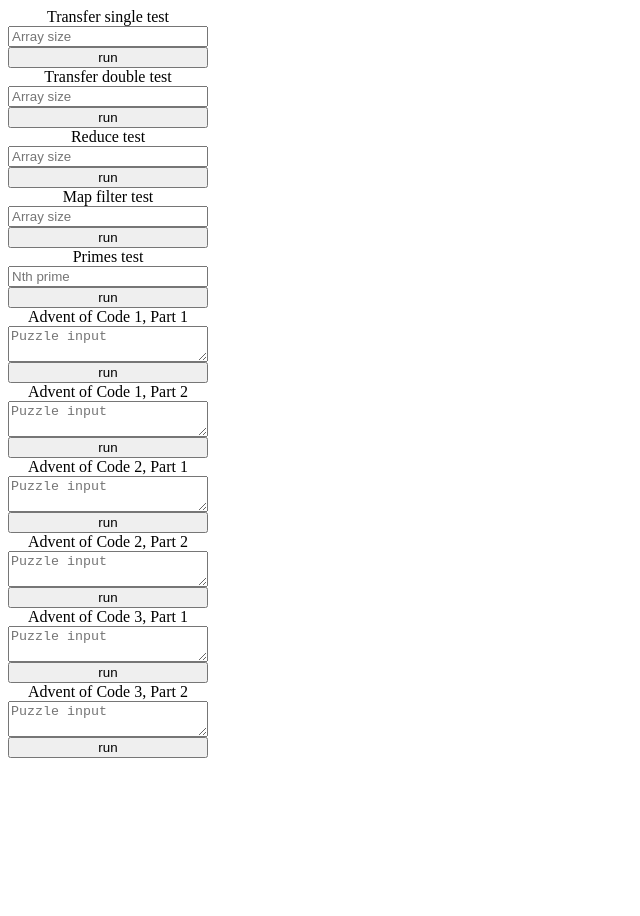
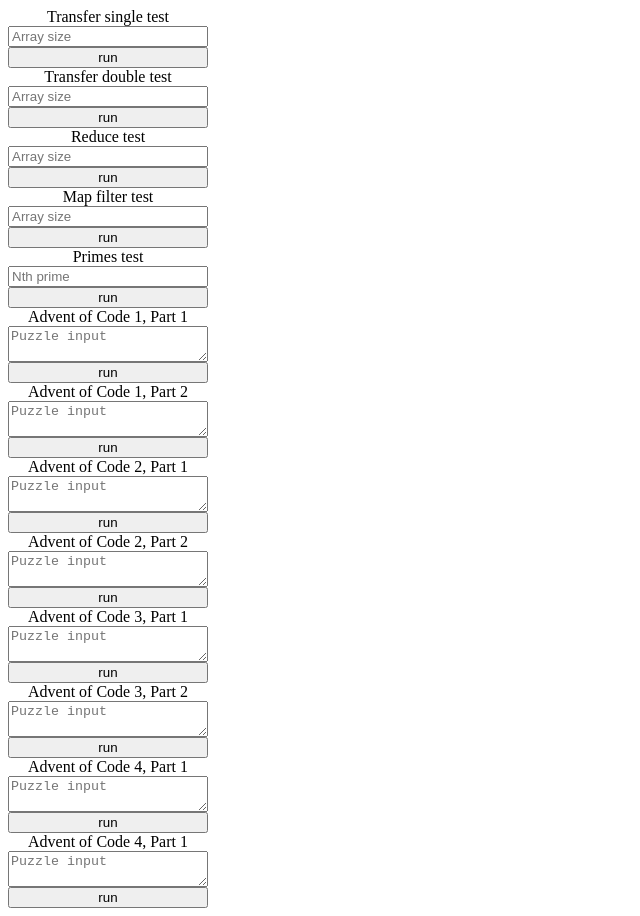
Before and after one commit to mewhhaha/wasm-example, a React app in the folder web/: page / in a window 1280 px wide. Shown: the whole page, without its empty margins (0-640 px from the left). Before the commit the page ends 800 px from the top, so only its background shows below. Built offline with nearby package versions, Linux system fonts and the light colour scheme; the HTML template or start-up script is replaced by a standard one.

Commit message:
Add solutions for day 4

```diff
--- /dev/null
+++ b/web/src/components/Advent4.tsx
@@ -0,0 +1,59 @@
+import React, { useState } from "react";
+import { wasmCrate } from "../helpers/wasm";
+import { Test } from "./Test";
+
+export const Advent4Part1 = () => {
+  const { advent4Part1 } = wasmCrate();
+  const [result, setResult] = useState<null | string>(null);
+  return (
+    <Test
+      inputType="textarea"
+      placeholder="Puzzle input"
+      func={(input) => {
+        let passports: number;
+
+        const js = null;
+
+        const wasm = () => {
+          passports = advent4Part1(input);
+        };
+
+        const after = () => {
+          setResult(passports.toString());
+        };
+
+        return [js, wasm, after];
+      }}
+      label="Advent of Code 4, Part 1"
+      result={result}
+    />
+  );
+};
+
+export const Advent4Part2 = () => {
+  const { advent4Part2 } = wasmCrate();
+  const [result, setResult] = useState<null | string>(null);
+  return (
+    <Test
+      inputType="textarea"
+      placeholder="Puzzle input"
+      func={(input) => {
+        let passports: number;
+
+        const js = null;
+
+        const wasm = () => {
+          passports = advent4Part2(input);
+        };
+
+        const after = () => {
+          setResult(passports.toString());
+        };
+
+        return [js, wasm, after];
+      }}
+      label="Advent of Code 4, Part 1"
+      result={result}
+    />
+  );
+};
--- a/web/src/components/index.tsx
+++ b/web/src/components/index.tsx
@@ -1,6 +1,7 @@
 export * from "./Advent1";
 export * from "./Advent2";
 export * from "./Advent3";
+export * from "./Advent4";
 export * from "./MapFilterTest";
 export * from "./PrimesTest";
 export * from "./ReduceTest";
--- a/web/src/index.tsx
+++ b/web/src/index.tsx
@@ -12,6 +12,8 @@
   Advent2Part2,
   Advent3Part1,
   Advent3Part2,
+  Advent4Part1,
+  Advent4Part2,
 } from "./components";
 
 const appStyle: React.CSSProperties = {
@@ -33,6 +35,8 @@
       <Advent2Part2 />
       <Advent3Part1 />
       <Advent3Part2 />
+      <Advent4Part1 />
+      <Advent4Part2 />
     </div>
   );
 };
```
Also changed, not shown: 2 other files (tests, documents, lock files or other folders).
